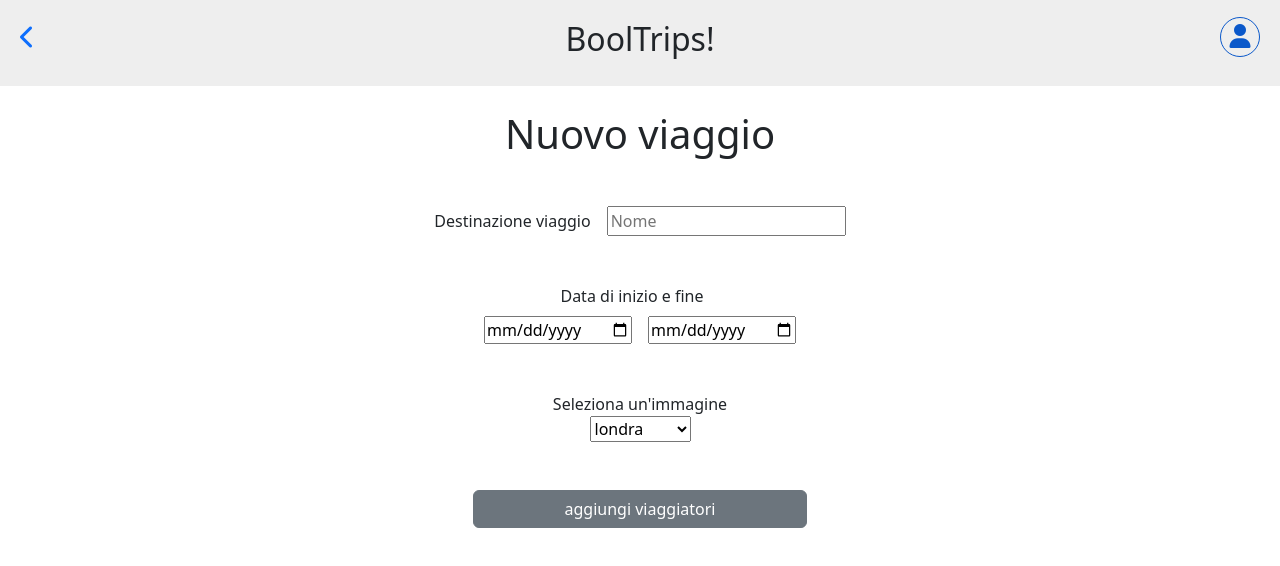
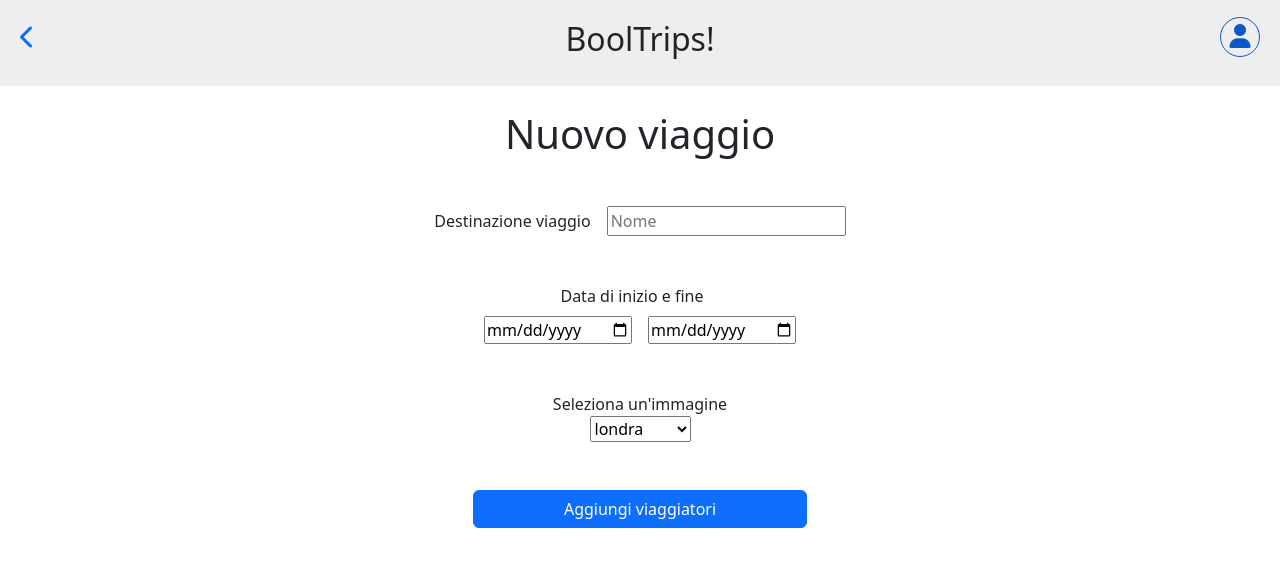
Before and after one commit to Mattia-Carbonera/boolean-trips-main, a React (Vite) app: page /new-trip in a window 1280 px wide. Shown: the top 566 px of the page. Built offline with nearby package versions, Linux system fonts and the light colour scheme.

Commit message:
add Contacts.jsx page

```diff
--- a/src/App.jsx
+++ b/src/App.jsx
@@ -5,6 +5,7 @@ import HomePage from "./pages/HomePage";
 import DetailsTripPage from "./pages/DetailsTripPage";
 import AddTrip from "./pages/AddTrip";
 import AddContact from "./pages/AddContact";
+import Contacts from "./pages/Contacts";
 
 function App() {
   return (
@@ -15,6 +16,7 @@ function App() {
             <Route index Component={HomePage}></Route>
             <Route path="/new-trip" Component={AddTrip}></Route>
             <Route path="/new-contact" Component={AddContact}></Route>
+            <Route path="/contacts" Component={Contacts}></Route>
             <Route path="/details/:id" Component={DetailsTripPage}></Route>
           </Route>
         </Routes>
--- a/src/assets/css/index.css
+++ b/src/assets/css/index.css
@@ -306,3 +306,7 @@ main {
 .trip-added-container h2 {
   margin-bottom: 2rem;
 }
+
+.contact-card-container {
+  margin: 1rem 0;
+}
--- a/src/pages/AddTrip.jsx
+++ b/src/pages/AddTrip.jsx
@@ -180,10 +180,10 @@ export default function AddTrip() {
               {/* new contact */}
               <div className="add-contacts">
                 <div
-                  className={`${isNotDisplayed} btn btn-secondary d-block m-auto mb-3 btn-add-contacts`}
+                  className={`${isNotDisplayed} btn btn-primary d-block m-auto mb-3 btn-add-contacts`}
                   onClick={hamdleButtonAddContacts}
                 >
-                  aggiungi viaggiatori
+                  Aggiungi viaggiatori
                 </div>
                 <div className={`${isDisplayed} select-container`}>
                   <select
--- /dev/null
+++ b/src/pages/Contacts.jsx
@@ -0,0 +1,21 @@
+import ContactsCard from "../components/ContactsCard";
+import Header from "../components/Header";
+import { contacts } from "../data/db";
+
+export default function Contacts() {
+  return (
+    <>
+      <Header page="trip" />
+      <h1 className="text-center my-4">Contacts</h1>
+      <div className="container contacts-container">
+        {contacts.map((contact) => {
+          return (
+            <div className="contact-card-container">
+              <ContactsCard contact={contact} />
+            </div>
+          );
+        })}
+      </div>
+    </>
+  );
+}
--- a/src/pages/HomePage.jsx
+++ b/src/pages/HomePage.jsx
@@ -39,7 +39,7 @@ export default function HomePage() {
               <li>Aggiungi contatto</li>
             </Link>
             <hr />
-            <Link className="link-user-menu">
+            <Link className="link-user-menu" to={"/contacts"}>
               <li>Contatti</li>
             </Link>
           </ul>
```
